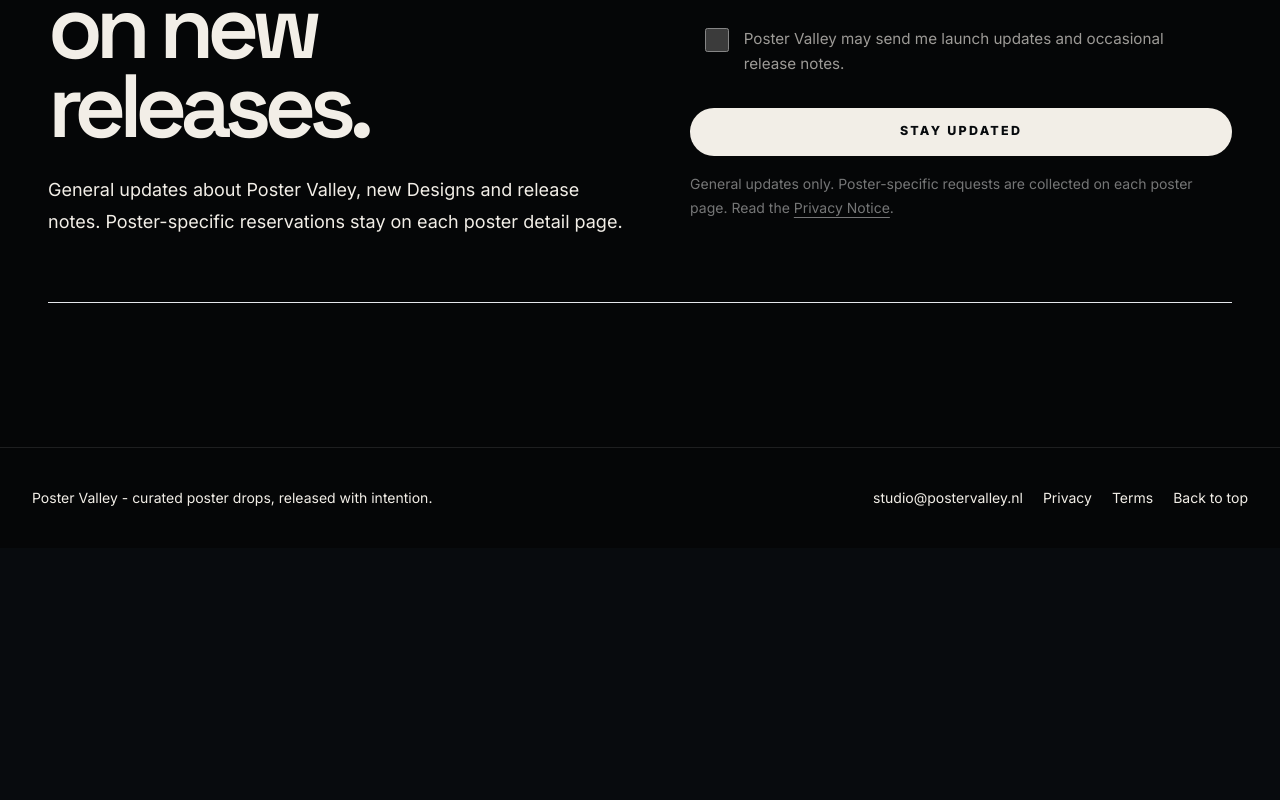
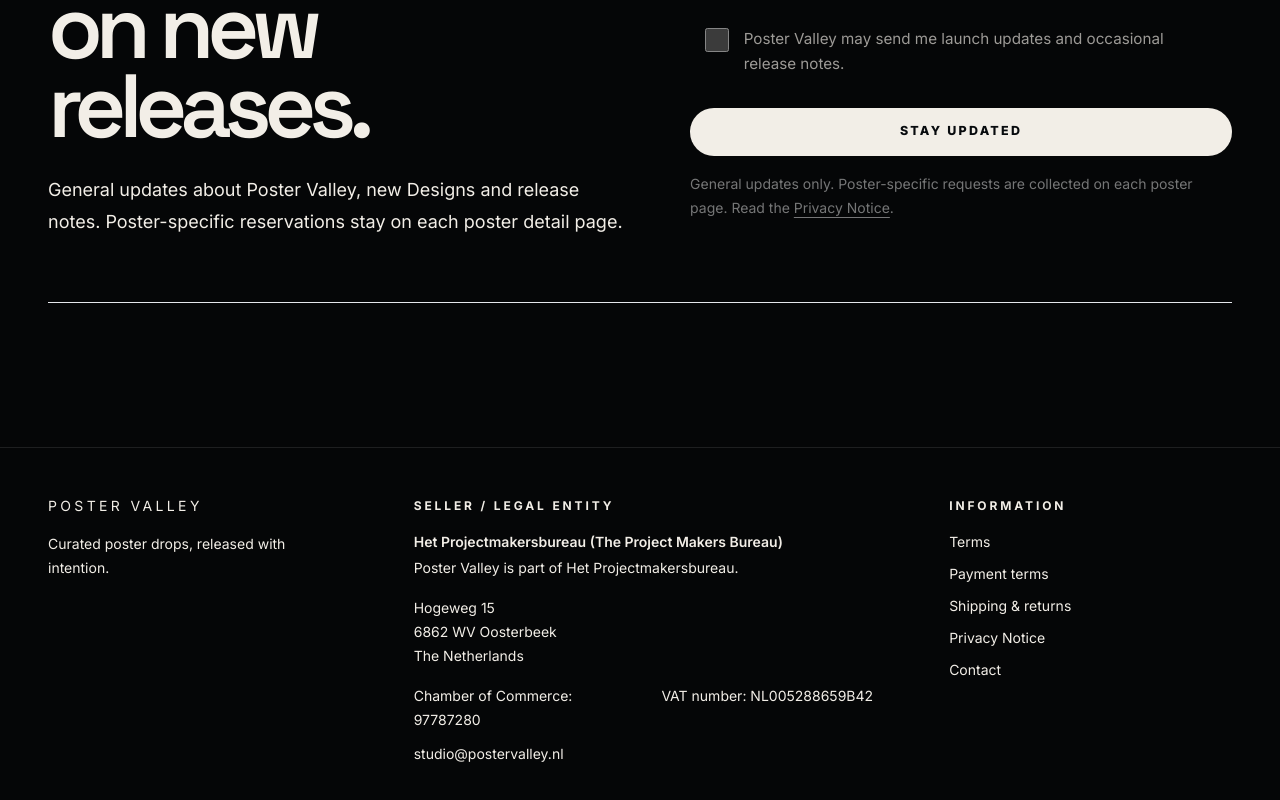
Before and after one commit to Professor2080/poster-valley-kickoff-site, a React (Vite) app: page / in a window 1280 px wide. Shown: the part 4697-5497 px from the top of the page. Before the commit the page ends 5245 px from the top, so only its background shows below. Built offline with nearby package versions, Linux system fonts and the light colour scheme.

Commit message:
Make legal entity details visible

```diff
--- a/src/App.tsx
+++ b/src/App.tsx
@@ -8,6 +8,7 @@
 import { PrivacyPage } from './components/PrivacyPage'
 import { TermsPage } from './components/TermsPage'
 import { WaitlistCTA } from './components/WaitlistCTA'
+import { legalDetails } from './data/legal'
 import { getDropRoute, getOrderTokenRoute, isPrivacyRoute, isTermsRoute, routes } from './lib/routes'
 
 function App() {
@@ -98,23 +99,66 @@
 
 function Footer() {
   return (
-    <footer className="border-t border-white/10 bg-ink px-5 py-10 text-sm text-white/46 sm:px-8">
-      <div className="mx-auto flex max-w-[88rem] flex-col gap-5 md:flex-row md:items-center md:justify-between">
-        <p>Poster Valley - curated poster drops, released with intention.</p>
-        <div className="flex flex-wrap gap-5">
-          <a className="nav-link" href="mailto:studio@postervalley.nl">
-            studio@postervalley.nl
-          </a>
-          <a className="nav-link" href={routes.privacy}>
-            Privacy
-          </a>
-          <a className="nav-link" href={routes.terms}>
-            Terms
-          </a>
-          <a className="nav-link" href={routes.home}>
-            Back to top
+    <footer
+      id="legal-details"
+      className="border-t border-white/10 bg-ink px-5 py-12 text-sm text-white/52 sm:px-8 lg:px-12"
+    >
+      <div className="mx-auto grid max-w-[88rem] gap-10 md:grid-cols-[0.8fr_1.25fr_0.75fr] md:gap-8 lg:gap-16">
+        <div>
+          <p className="text-sm uppercase tracking-[0.24em] text-paper">Poster Valley</p>
+          <p className="mt-4 max-w-xs leading-6">
+            Curated poster drops, released with intention.
+          </p>
+        </div>
+
+        <div>
+          <p className="eyebrow text-white/38">Seller / Legal entity</p>
+          <p className="mt-4 font-semibold text-white/82">
+            {legalDetails.sellerName} ({legalDetails.englishName})
+          </p>
+          <p className="mt-1 leading-6">Poster Valley is part of {legalDetails.sellerName}.</p>
+          <address className="mt-4 not-italic leading-6">
+            {legalDetails.addressLines.map((line) => (
+              <span className="block" key={line}>
+                {line}
+              </span>
+            ))}
+          </address>
+          <dl className="mt-4 grid gap-x-6 gap-y-1 leading-6 sm:grid-cols-2">
+            <div>
+              <dt className="inline">Chamber of Commerce: </dt>
+              <dd className="inline text-white/76">{legalDetails.chamberOfCommerce}</dd>
+            </div>
+            <div>
+              <dt className="inline">VAT number: </dt>
+              <dd className="inline text-white/76">{legalDetails.vatNumber}</dd>
+            </div>
+          </dl>
+          <a className="nav-link mt-3 inline-block text-white/76" href={`mailto:${legalDetails.email}`}>
+            {legalDetails.email}
           </a>
         </div>
+
+        <nav aria-label="Legal, payment and contact information">
+          <p className="eyebrow text-white/38">Information</p>
+          <div className="mt-4 flex flex-col items-start gap-3">
+            <a className="nav-link" href={routes.terms}>
+              Terms
+            </a>
+            <a className="nav-link" href={`${routes.terms}#payment-terms`}>
+              Payment terms
+            </a>
+            <a className="nav-link" href={`${routes.terms}#shipping-and-returns`}>
+              Shipping &amp; returns
+            </a>
+            <a className="nav-link" href={routes.privacy}>
+              Privacy Notice
+            </a>
+            <a className="nav-link" href={`mailto:${legalDetails.email}`}>
+              Contact
+            </a>
+          </div>
+        </nav>
       </div>
     </footer>
   )
--- a/src/components/PrivacyPage.tsx
+++ b/src/components/PrivacyPage.tsx
@@ -1,3 +1,4 @@
+import { legalDetails } from '../data/legal'
 import { routes } from '../lib/routes'
 
 export function PrivacyPage() {
@@ -22,7 +23,7 @@
         <div className="mt-14 grid gap-8 border-t border-ink/12 pt-10 md:grid-cols-2">
           <PrivacyBlock
             title="Controller"
-            body="Poster Valley is operated by Het Projectmakersbureau, Hogeweg 15, 6862 WV Oosterbeek, The Netherlands. Chamber of Commerce: 97787280. VAT number: NL005288659B42. You can contact us at studio@postervalley.nl."
+            body={`Poster Valley is part of ${legalDetails.sellerName} (${legalDetails.englishName}), the legal entity responsible for this site and your personal data. Registered address: ${legalDetails.addressLines.join(', ')}. Chamber of Commerce: ${legalDetails.chamberOfCommerce}. VAT number: ${legalDetails.vatNumber}. Contact: ${legalDetails.email}.`}
           />
           <PrivacyBlock
             title="What we collect"
@@ -58,12 +59,12 @@
           />
           <PrivacyBlock
             title="Questions or complaints"
-            body="Email studio@postervalley.nl for privacy questions or requests. You also have the right to contact the Dutch Data Protection Authority if you believe your data is not handled correctly."
+            body={`Email ${legalDetails.email} for privacy questions or requests. You also have the right to contact the Dutch Data Protection Authority if you believe your data is not handled correctly.`}
           />
         </div>
 
         <div className="mt-12 rounded-[1.5rem] border border-ink/12 bg-white/55 p-6 text-sm leading-7 text-ink/56">
-          Last updated: 17 July 2026. This notice is intended for the temporary kickoff site. Before
+          Last updated: 18 July 2026. This notice is intended for the temporary kickoff site. Before
           broader public launch, final operational retention rules should be reviewed and completed.
           Read the{' '}
           <a className="underline underline-offset-4 transition hover:text-ink" href={routes.terms}>
--- a/src/components/TermsPage.tsx
+++ b/src/components/TermsPage.tsx
@@ -1,3 +1,4 @@
+import { legalDetails } from '../data/legal'
 import { routes } from '../lib/routes'
 
 export function TermsPage() {
@@ -20,7 +21,7 @@
         <div className="mt-14 grid gap-8 border-t border-ink/12 pt-10 md:grid-cols-2">
           <TermsBlock
             title="Seller"
-            body="Poster Valley is operated by Het Projectmakersbureau, Hogeweg 15, 6862 WV Oosterbeek, The Netherlands. Chamber of Commerce: 97787280. VAT number: NL005288659B42."
+            body={`Poster Valley is part of ${legalDetails.sellerName} (${legalDetails.englishName}). The seller and legal entity is ${legalDetails.sellerName}, registered at ${legalDetails.addressLines.join(', ')}. Chamber of Commerce: ${legalDetails.chamberOfCommerce}. VAT number: ${legalDetails.vatNumber}. Contact: ${legalDetails.email}.`}
           />
           <TermsBlock
             title="Personal invitations"
@@ -31,8 +32,14 @@
             body="A reservation is an expression of interest, not an order and not a payment. An order or pre-order is confirmed only after you review the poster price, shipping and total, accept these terms and complete payment."
           />
           <TermsBlock
-            title="Price before payment"
-            body="Before payment, the order page shows the poster price, shipping and total. Prices include VAT where applicable. If shipping is not available through the automated flow, we ask you to contact us first."
+            id="payment-terms"
+            title="Currency and payment terms"
+            body="All prices and payments are in EUR. Before payment, the order page shows the poster price, shipping and total. Prices include VAT where applicable. Payment through Mollie Checkout confirms the order or pre-order."
+          />
+          <TermsBlock
+            id="shipping-and-returns"
+            title="Shipping and returns"
+            body="Automatic shipping quotes are currently available for the Netherlands and supported European Union destinations. Shipping outside the EU is handled by manual review: contact us before ordering so we can confirm availability and shipping costs. To request a cancellation, withdrawal or return after payment, email studio@postervalley.nl as soon as possible. We will confirm the available next steps based on the order and fulfilment status. This does not limit any statutory consumer rights."
           />
           <TermsBlock
             title="Address details"
@@ -52,12 +59,12 @@
           />
           <TermsBlock
             title="Cancellation"
-            body="If you want to cancel after payment, contact us as soon as possible at studio@postervalley.nl. Cancellation and withdrawal rights can depend on production and fulfilment status, and the final policy must be reviewed before broader production sales."
+            body="If you want to cancel after payment, contact us as soon as possible at studio@postervalley.nl. Cancellation and withdrawal rights can depend on production and fulfilment status. We will provide return instructions where applicable."
           />
         </div>
 
         <div className="mt-12 rounded-[1.5rem] border border-ink/12 bg-white/55 p-6 text-sm leading-7 text-ink/56">
-          Last updated: 17 July 2026.{' '}
+          Last updated: 18 July 2026.{' '}
           Read the{' '}
           <a className="underline underline-offset-4 transition hover:text-ink" href={routes.privacy}>
             Privacy Notice
@@ -76,9 +83,9 @@
   )
 }
 
-function TermsBlock({ title, body }: { title: string; body: string }) {
+function TermsBlock({ id, title, body }: { id?: string; title: string; body: string }) {
   return (
-    <div className="border-t border-ink/12 pt-5">
+    <div id={id} className="scroll-mt-28 border-t border-ink/12 pt-5">
       <h2 className="font-heading text-3xl tracking-[-0.055em]">{title}</h2>
       <p className="mt-4 leading-7 text-ink/58">{body}</p>
     </div>
--- /dev/null
+++ b/src/data/legal.ts
@@ -0,0 +1,8 @@
+export const legalDetails = {
+  sellerName: 'Het Projectmakersbureau',
+  englishName: 'The Project Makers Bureau',
+  addressLines: ['Hogeweg 15', '6862 WV Oosterbeek', 'The Netherlands'],
+  chamberOfCommerce: '97787280',
+  vatNumber: 'NL005288659B42',
+  email: 'studio@postervalley.nl',
+} as const
```
